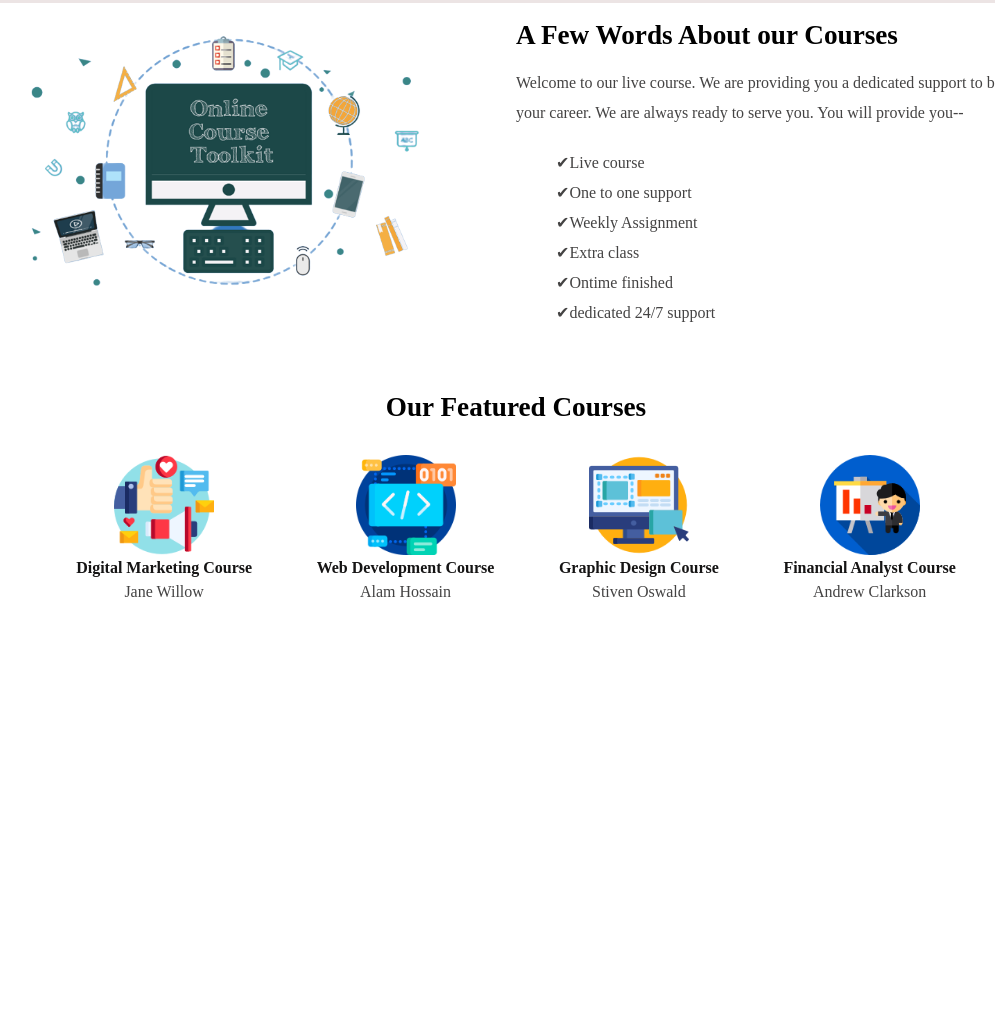
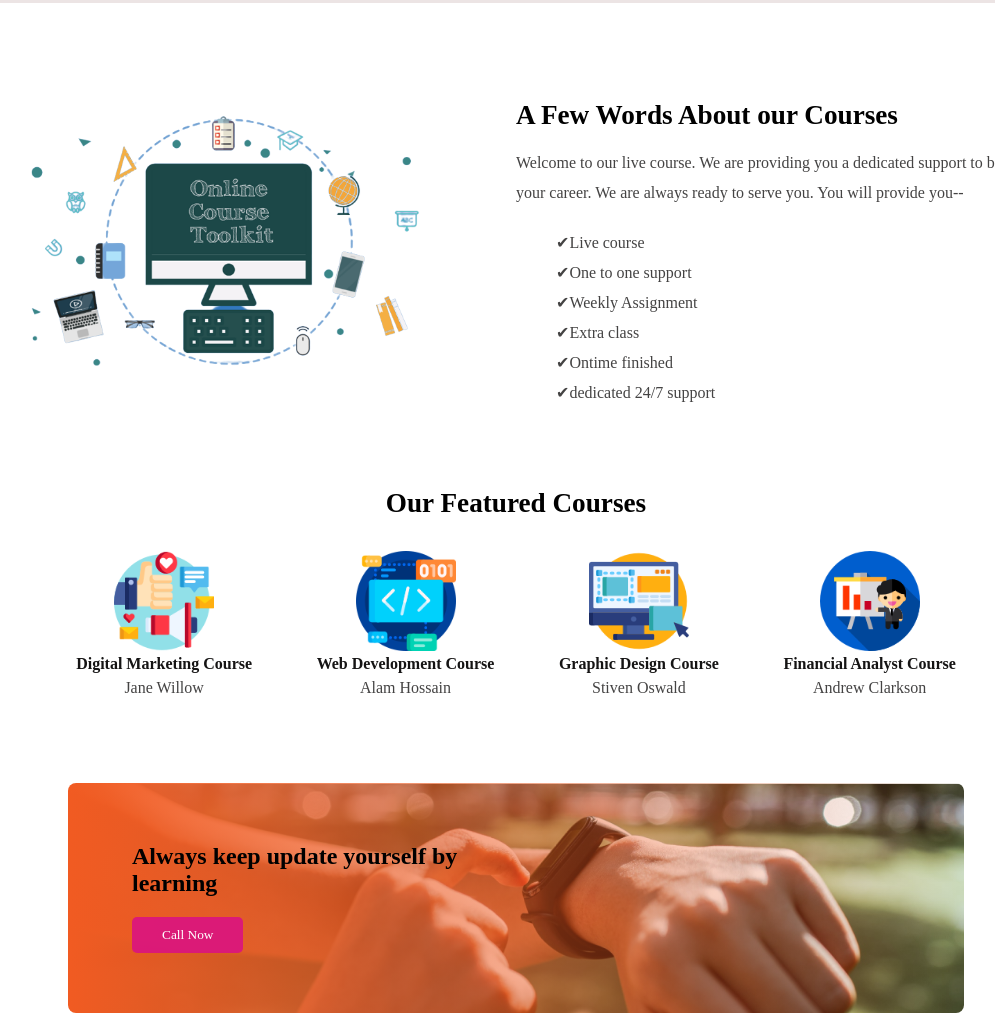
Before and after one commit to alam2025/learn-with-alam, a plain HTML site: page index.html in a window 1280 px wide. Shown: the part 531-1544 px from the top of the page, without its empty margins (124-1119 px from the left). Before the commit the page ends 1202 px from the top, so only its background shows below. Drawn offline with Linux system fonts and the light colour scheme.

Commit message:
gradient over watch

```diff
--- a/css/style.css
+++ b/css/style.css
@@ -50,7 +50,7 @@ header{
 
 .about-course{
     max-width: 80%;
-    margin: auto auto;
+    margin: 5rem auto 0;
     display: flex;
     align-items: center;
     gap: 5%;
@@ -74,9 +74,9 @@ header{
 }
 
 /* *******************course plan section styles*************** */
-.course-section{
+.section{
     max-width: 80%;
-    margin:4rem auto
+    margin:5rem auto 0;
 }
 .section-header{
     font-weight: 700;
@@ -100,3 +100,22 @@ header{
 .course-img{
     width: 100px;
 }
+
+/* *************Gradient use in watch section***********************/
+.gradient{
+    max-width: 70%;
+    margin: 5rem auto 0;
+    background: linear-gradient(90deg, #F15B22 0%, rgba(241, 91, 34, 0) 100%),url('../images/watch.png');
+    border-radius: 8px;
+    background-repeat: no-repeat;
+
+    background-size: cover;
+
+}
+.watch-content{
+    max-width: 45%;
+    padding: 60px 64px;
+}
+.watch-content h5{
+    font-size: 1.5rem;
+}
--- a/index.html
+++ b/index.html
@@ -46,10 +46,9 @@
             </div>
         </section>
 
-        <section class="course-section">
+        <section class="section">
             <h3 class="section-header">Our Featured Courses</h3>
             <div class="courses">
-
 
                 <div class="course">
                     <img class="course-img" src="images/icons/digital-campaign.png" alt="">
@@ -75,6 +74,15 @@
             </div>
 
         </section>
+
+        <section class="section gradient">
+
+                <div class="watch-content">
+                    <h5>Always keep update yourself by learning</h5>
+                <button class="btn-primary">Call Now</button>
+                </div>
+
+        </section>
     </main>
 
     <footer>
```
